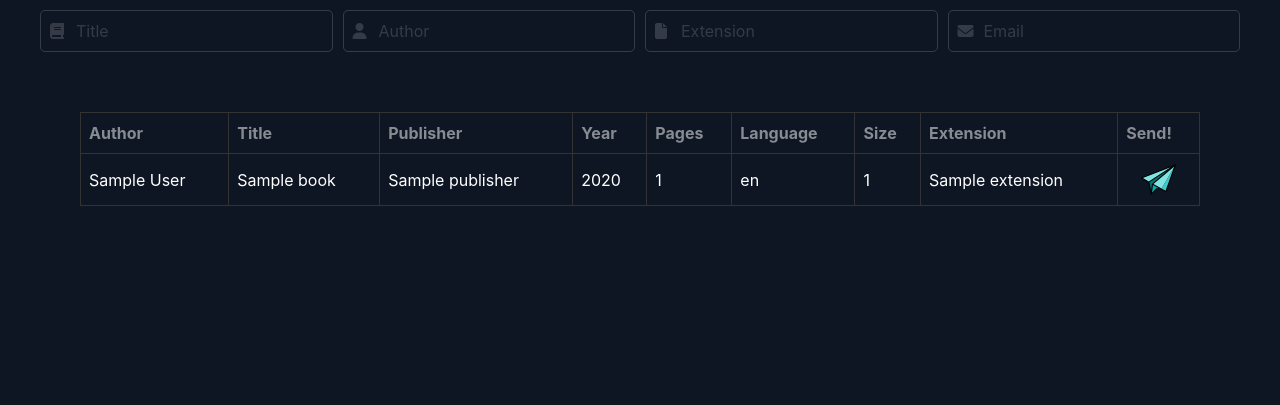
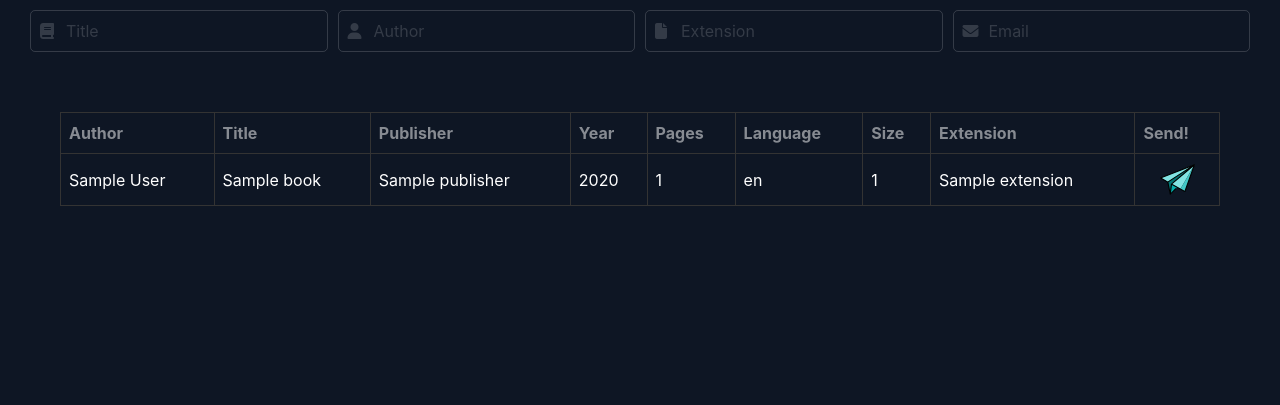
Before and after one commit to junlin77/LibgenEmailer, a Django app: template mysite/emailer/templates/emailer/partial_search.html in a window 1280 px wide. Shown: the part 85-490 px from the top of the page. Run offline with Django 4.2, Linux system fonts and the light colour scheme; the template is opened without the code that fills it: most values are stand-ins (such as "Sample title", 1, 10 or a date in 2020); some libraries are stand-ins or nearby versions.

Commit message:
Update margins

```diff
--- a/mysite/emailer/static/emailer/style.css
+++ b/mysite/emailer/static/emailer/style.css
@@ -107,7 +107,7 @@ body.light-mode .toggle-label:hover::before {
     gap: 10px;
     color: rgb(255, 255, 255, 0.16);
     width: 100%;
-    margin: 0 40px;
+    margin: 0 30px;
 }
 
 input {
@@ -146,18 +146,9 @@ input {
     z-index: 1;
 }
 
-.results {
-    color: #fff;
-    margin: 30px 40px;
-}
-
-.results th {
-    color: rgb(255, 255, 255, 0.5);
-}
-
-.modal-content {
+/* .modal-content {
     background-color: rgb(255, 255, 255, 0.2);
-}
+} */
 
 button.btn-primary.send-button {
     background-color: transparent;
@@ -170,9 +161,20 @@ button.btn-primary.send-button:hover {
     transform: scale(1.5);
 }
 
+.results {
+    color: #fff;
+    margin: 30px 30px;
+}
+
+.results th {
+    color: rgb(255, 255, 255, 0.5);
+}
+
 table {
     border-collapse: collapse;
     width: 100%;
+    min-width: 0;
+    /* table-layout: fixed; */
     border: 1px solid #333333;
 }
 
```
